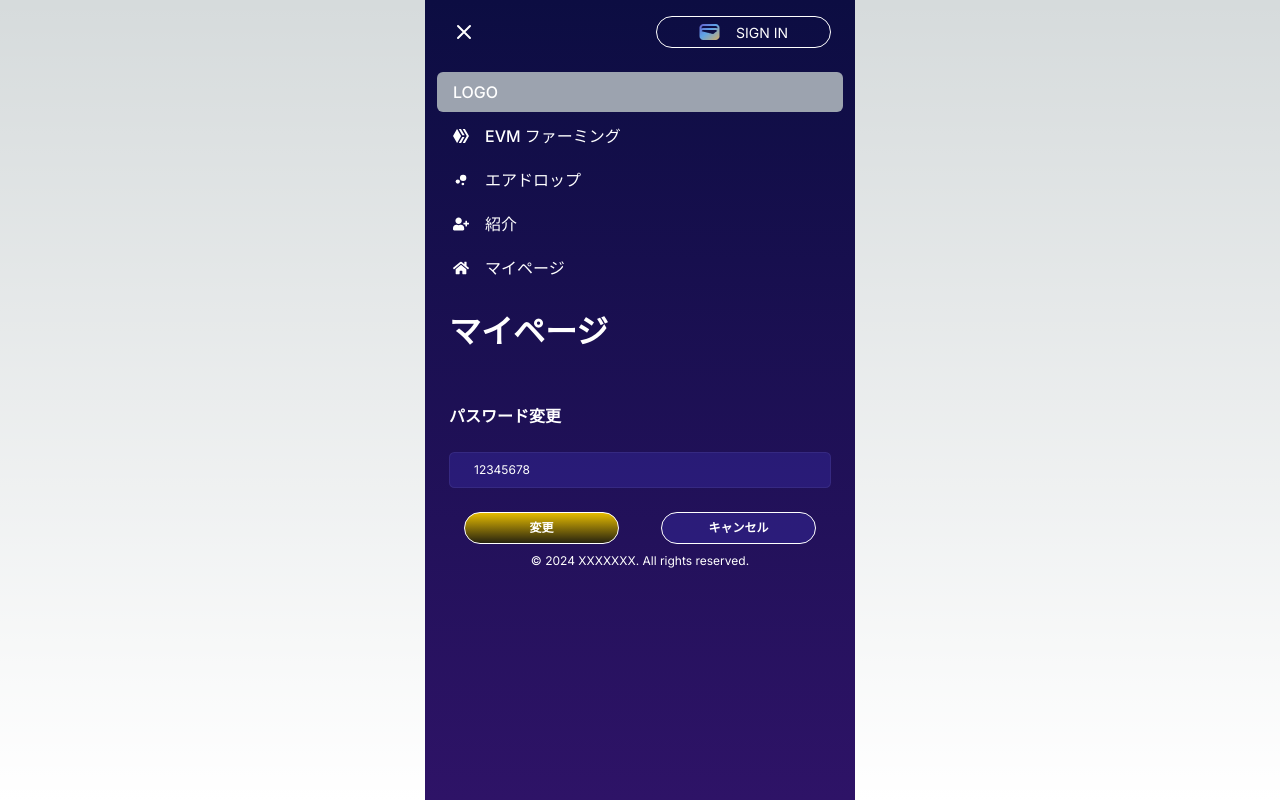
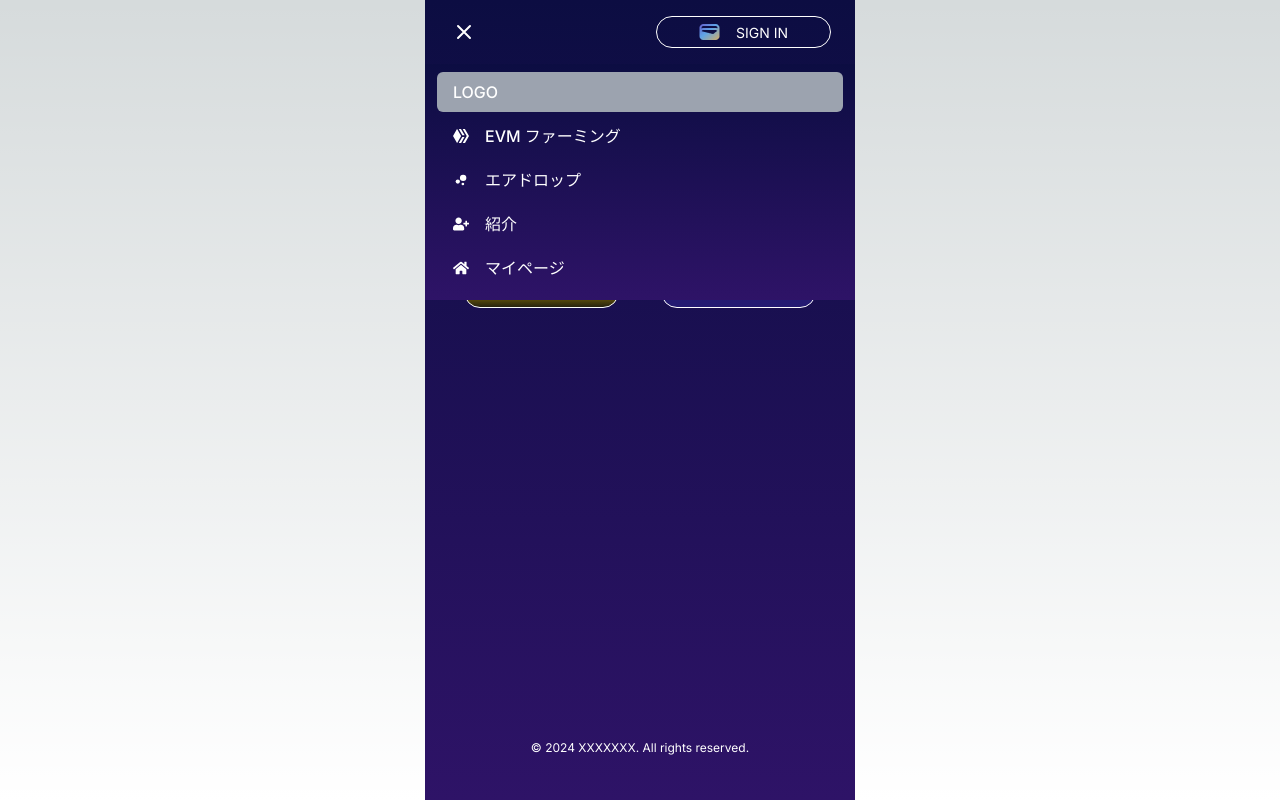
Before and after one commit to xmccopy/evm_farming, a Next.js app: page /mypage/psw-change in a window 1280 px wide. Both pictures are taken after a click on the button "Open main menu". Built offline with nearby package versions, Linux system fonts and the light colour scheme.

Commit message:
fix: hamberg

```diff
--- a/app/(auth)/layout.tsx
+++ b/app/(auth)/layout.tsx
@@ -80,7 +80,7 @@ export default function RootLayout({
                     {isMobileMenuOpen && (
                         // <div className="md:hidden" id="mobile-menu">
                         <div className="" id="mobile-menu">
-                            <div className="space-y-1 px-2 pb-3 pt-2 sm:px-3">
+                            <div className="space-y-1 px-2 pb-3 pt-2 sm:px-3 fixed w-[430px] bg-gradient-to-b from-[#0C0D42] to-[#2E1367] z-50">
                                 <a href="#" className="block rounded-md bg-gray-400 px-4 py-2 text-base font-medium text-white" aria-current="page">LOGO</a>
                                 <a href="#" className="block rounded-md px-4 py-2 text-base font-medium text-gray-300 hover:bg-gray-700 hover:text-white">
                                     <div className="flex items-center justify-start gap-4 text-white">
@@ -88,19 +88,19 @@ export default function RootLayout({
                                         <p className="text-[16px]">EVM ファーミング</p>
                                     </div>
                                 </a>
-                                <a href="#" className="block rounded-md px-4 py-2 text-base font-medium text-gray-300 hover:bg-gray-700 hover:text-white">
+                                <a href="/airdrop" className="block rounded-md px-4 py-2 text-base font-medium text-gray-300 hover:bg-gray-700 hover:text-white">
                                     <div className="flex items-center justify-start gap-4 text-white">
                                         <MdBubbleChart />
                                         <p className="text-[16px]">エアドロップ</p>
                                     </div>
                                 </a>
-                                <a href="#" className="block rounded-md px-4 py-2 text-base font-medium text-gray-300 hover:bg-gray-700 hover:text-white">
+                                <a href="/introduce" className="block rounded-md px-4 py-2 text-base font-medium text-gray-300 hover:bg-gray-700 hover:text-white">
                                     <div className="flex items-center justify-start gap-4 text-white">
                                         <FaUserPlus />
                                         <p className="text-[16px]">紹介</p>
                                     </div>
                                 </a>
-                                <a href="#" className="block rounded-md px-4 py-2 text-base font-medium text-gray-300 hover:bg-gray-700 hover:text-white">
+                                <a href="mypage" className="block rounded-md px-4 py-2 text-base font-medium text-gray-300 hover:bg-gray-700 hover:text-white">
                                     <div className="flex items-center justify-start gap-4 text-white">
                                         <FaHome />
                                         <p className="text-[16px]">マイページ</p>
@@ -112,12 +112,12 @@ export default function RootLayout({
                 </nav>
 
                 <main>
-                    <div className="mx-auto max-w-7xl px-6 py-2">
+                    <div className="min-h-custom mx-auto max-w-7xl px-6 py-2">
                         {children}
                     </div>
                 </main>
 
-                <footer className="fixed bottom-0 left-0 right-0 mb-[24px] mx-auto flex items-center justify-center">
+                <footer className="pb-[24px] mx-auto flex items-center justify-center">
                     <p className="text-white text-[12px]">© 2024 XXXXXXX. All rights reserved.</p>
                 </footer>
             </div>
--- a/app/(page)/layout.tsx
+++ b/app/(page)/layout.tsx
@@ -80,7 +80,7 @@ export default function RootLayout({
                     {isMobileMenuOpen && (
                         // <div className="md:hidden" id="mobile-menu">
                         <div className="" id="mobile-menu">
-                            <div className="space-y-1 px-2 pb-3 pt-2 sm:px-3">
+                            <div className="space-y-1 px-2 pb-3 pt-2 sm:px-3 fixed w-[430px] bg-gradient-to-b from-[#0C0D42] to-[#2E1367] z-50">
                                 <a href="#" className="block rounded-md bg-gray-400 px-4 py-2 text-base font-medium text-white" aria-current="page">LOGO</a>
                                 <a href="#" className="block rounded-md px-4 py-2 text-base font-medium text-gray-300 hover:bg-gray-700 hover:text-white">
                                     <div className="flex items-center justify-start gap-4 text-white">
@@ -112,7 +112,7 @@ export default function RootLayout({
                 </nav>
 
                 <main>
-                    <div className="mx-auto max-w-7xl px-6 py-2">
+                    <div className="min-h-custom mx-auto max-w-7xl px-6 py-2">
                         {children}
                     </div>
                 </main>
--- a/app/components/Title.tsx
+++ b/app/components/Title.tsx
@@ -15,7 +15,7 @@ const Title: React.FC<TitleProps> = ({
                 text-white
                 mb-[48px]
                 relative
-                z-50
+                z-40
             "
         >
             {label}
--- a/tailwind.config.ts
+++ b/tailwind.config.ts
@@ -13,6 +13,9 @@ const config: Config = {
         "gradient-conic":
           "conic-gradient(from 180deg at 50% 50%, var(--tw-gradient-stops))",
       },
+      minHeight: {
+        'custom': 'calc(100vh - 125px)',
+      },
     },
   },
   plugins: [],
```
